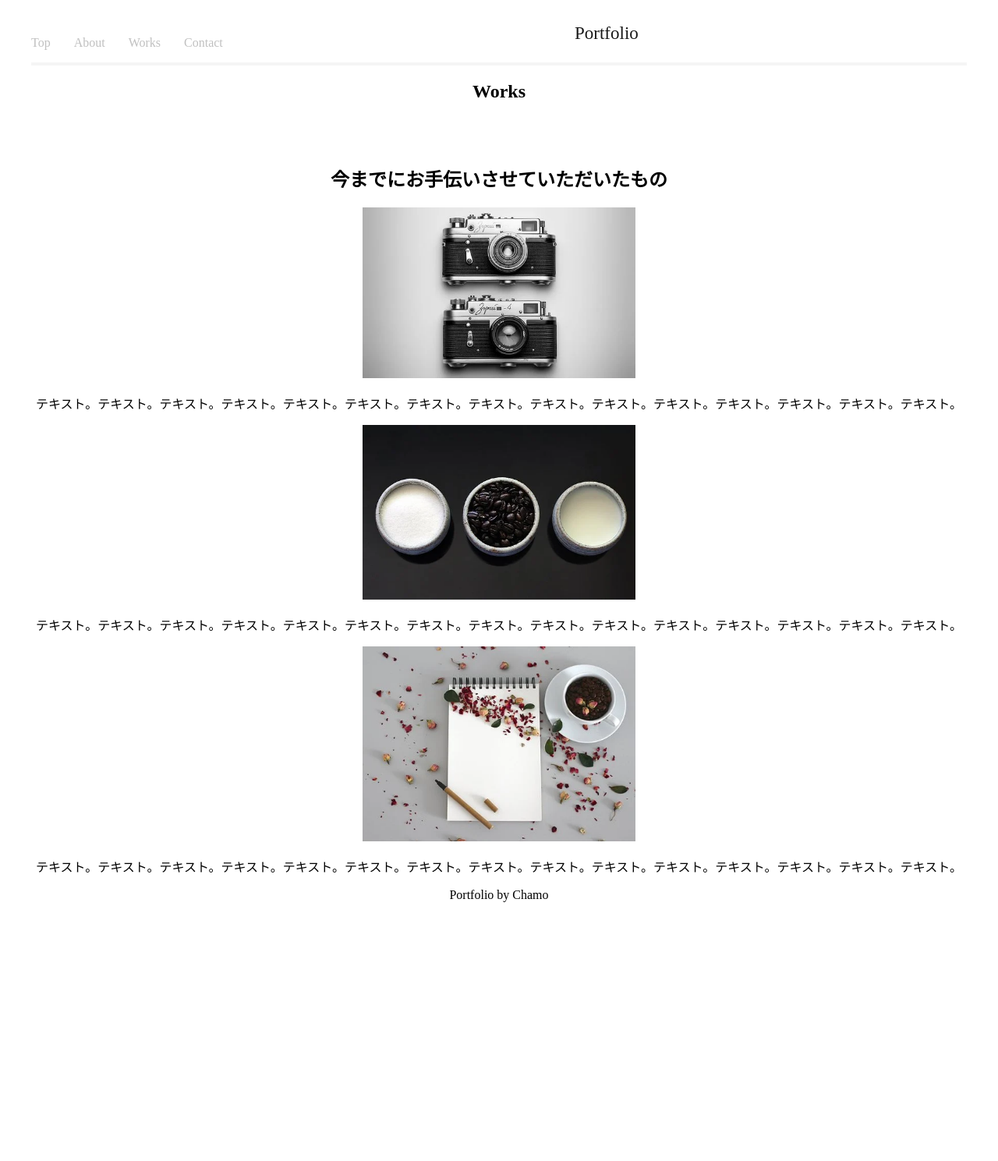
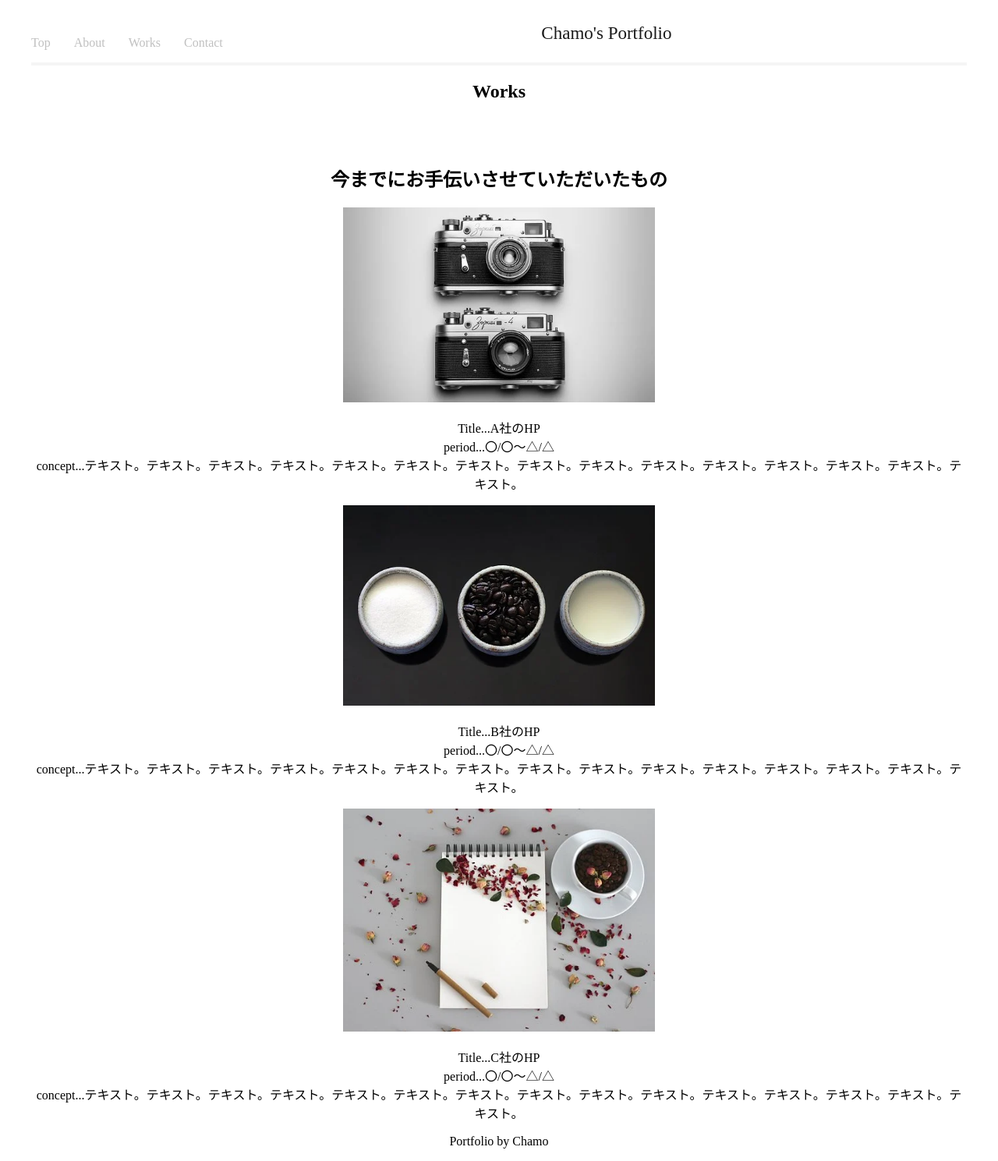
Before and after one commit to chamo11270/test2, a plain HTML site: page works.html in a window 1280 px wide. Shown: the whole page at 78% size. Before the commit the page ends 1173 px from the top, so only its background shows below. Drawn offline with Linux system fonts and the light colour scheme.

Commit message:
works.css
最終仕上げ

```diff
--- a/works.html
+++ b/works.html
@@ -1,11 +1,13 @@
 <!DOCTYPE html>
 <html lang="en">
+
 <head>
   <meta charset="UTF-8">
   <meta name="viewport" content="width=device-width, initial-scale=1.0">
   <title>chamoのポートフォリオサイト--Works</title>
-  <meta name="discription" contents=" 初めまして。こちらはchamoのポートフォリオサイトです。webデザイン、コーディングを中心に皆様により添える活動を目指しております。お困りのことがあればぜひ一度ご連絡ください。">
-  <link rel="stylesheet" href="https://github.com/chamo11270/test2/blob/master/style.css">
+  <meta name="discription"
+    contents=" 初めまして。こちらはchamoのポートフォリオサイトです。webデザイン、コーディングを中心に皆様により添える活動を目指しております。お困りのことがあればぜひ一度ご連絡ください。">
+  <link rel="stylesheet" href="../css/style.css">
 </head>
 
 <body>
@@ -14,26 +16,33 @@
       <ul>
         <li><a href="https://github.com/chamo11270/test2/blob/master/index.html">Top</a></li>
         <li><a href="https://github.com/chamo11270/test2/blob/master/about.html">About</a></li>
-        <li><a href="https://github.com/chamo11270/test2/blob/master/works.html">Works</a></li>
-        <li><a href="https://github.com/chamo11270/test2/blob/master/contact.html">Contact</a></li>
+        <li><a href="works.html">Works</a></li>
+        <li><a href="contact.html">Contact</a></li>
       </ul>
     </nav>
-    <div class="header-logo">Portfolio</div>
+    <div class="header-logo">Chamo's Portfolio</div>
   </header>
 
   <section class="works">
     <h1 class="title">Works</h1>
     <h2>今までにお手伝いさせていただいたもの</h2>
-   <div class="1"><img src="photo/lens.jpg" alt="HPの画像です" width="350">
-    <p>テキスト。テキスト。テキスト。テキスト。テキスト。テキスト。テキスト。テキスト。テキスト。テキスト。テキスト。テキスト。テキスト。テキスト。テキスト。</p></div>
-    <div class="2"><img src="photo/coffee-1543243__340.jpg" alt="HPの画像です" width="350">
-    <p>テキスト。テキスト。テキスト。テキスト。テキスト。テキスト。テキスト。テキスト。テキスト。テキスト。テキスト。テキスト。テキスト。テキスト。テキスト。</p></div>
-    <div class="3"><img src="photo/notebook-3297317__340.jpg" alt="HPの画像です" width="350">
-    <p>テキスト。テキスト。テキスト。テキスト。テキスト。テキスト。テキスト。テキスト。テキスト。テキスト。テキスト。テキスト。テキスト。テキスト。テキスト。</p></div>
+    <div class="photos">
+      <div class="photo1" href="#"><img src="../photo/lens.jpg" alt="HPの画像です" width="400">
+        <p>Title...A社のHP<br>period...〇/〇～△/△<br>concept...テキスト。テキスト。テキスト。テキスト。テキスト。テキスト。テキスト。テキスト。テキスト。テキスト。テキスト。テキスト。テキスト。テキスト。テキスト。</p>
+      </div>
+      <div class="photo2"><img src="../photo/coffee-1543243__340.jpg" alt="HPの画像です" width="400">
+        <p>Title...B社のHP<br>period...〇/〇～△/△<br>concept...テキスト。テキスト。テキスト。テキスト。テキスト。テキスト。テキスト。テキスト。テキスト。テキスト。テキスト。テキスト。テキスト。テキスト。テキスト。</p>
+      </div>
+      <div class="photo3"><img src="../photo/notebook-3297317__340.jpg" alt="HPの画像です" width="400">
+        <p>Title...C社のHP<br>period...〇/〇～△/△<br>concept...テキスト。テキスト。テキスト。テキスト。テキスト。テキスト。テキスト。テキスト。テキスト。テキスト。テキスト。テキスト。テキスト。テキスト。テキスト。</p>
+      </div>
+    </div>
+
   </section>
 
   <footer>
     <p>Portfolio by Chamo</p>
   </footer>
 </body>
+
 </html>
```
